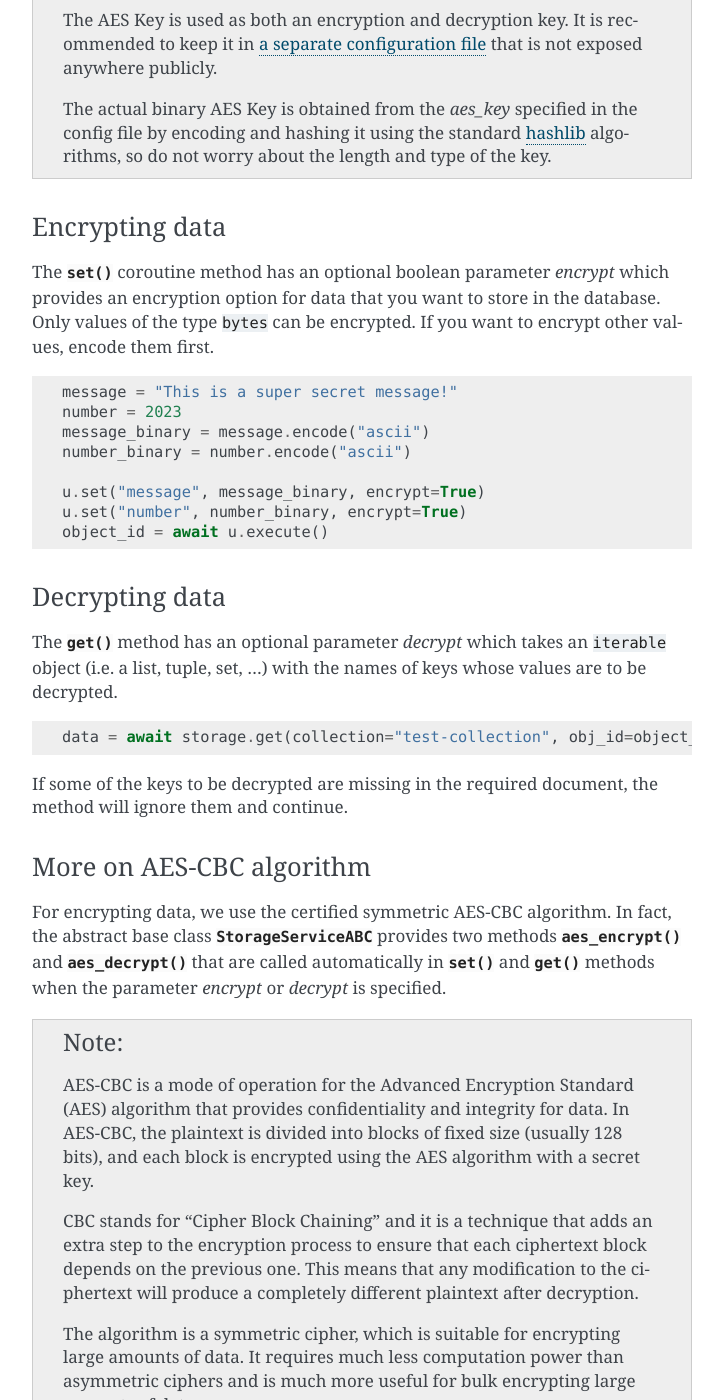
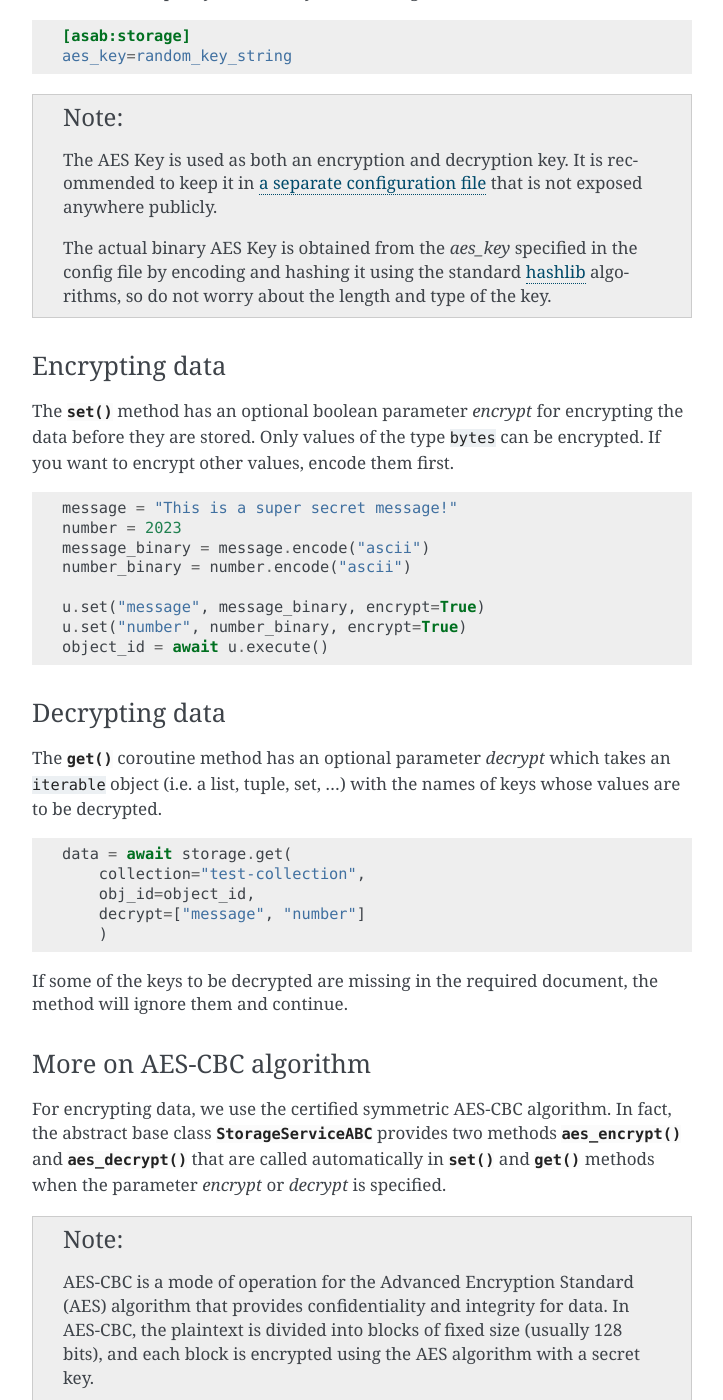
Before and after one commit to TeskaLabs/asab, a Sphinx documentation site: the page built from doc/asab/storage.rst, in a window 1280 px wide and 1400 px high, scrolled down 4566 px. Shown: the whole window, without its empty margins (388-1111 px from the left). Built offline with Sphinx 7.4.7, drawn with Linux system fonts in a browser that asks for light colours; some of the changed lines change nothing that is shown; some of the changed text lies outside the part shown.

Commit message:
line breakings and typos

```diff
--- a/doc/asab/storage.rst
+++ b/doc/asab/storage.rst
@@ -68,7 +68,10 @@
 
 .. code:: python
 
-    object_id = await u.execute(custom_data= {"foo": "bar"}, event_type="object_created")
+    object_id = await u.execute(
+        custom_data= {"foo": "bar"},
+        event_type="object_created"
+        )
 
 Getting a single object
 ~~~~~~~~~~~~~~~~~~~~~~~
@@ -97,7 +100,11 @@
 
 .. code:: python
 
-    u = storage.upsertor(gcollection="test-collection", obj_id=object_id, version=obj['_v']
+    u = storage.upsertor(
+        collection="test-collection",
+        obj_id=object_id,
+        version=obj['_v']
+    )
 
 We strongly recommend to read the version from the object such as above. That creates a soft lock on the record. It means that if the object is updated by other component in meanwhile, your upsertor will fail and you should retry the whole operation. The new objects should have a version set to 0, which is done by default.
 
@@ -223,7 +230,7 @@
 Encrypting data
 ~~~~~~~~~~~~~~~
 
-The :func:`set()` coroutine method has an optional boolean parameter `encrypt` which provides an encryption option for data that you want to store in the database. Only values of the type ``bytes`` can be encrypted. If you want to encrypt other values, encode them first.
+The :func:`set()` method has an optional boolean parameter `encrypt` for encrypting the data before they are stored. Only values of the type ``bytes`` can be encrypted. If you want to encrypt other values, encode them first.
 
 .. code:: python
 
@@ -239,11 +246,15 @@
 Decrypting data
 ~~~~~~~~~~~~~~~
 
-The :func:`get()` method has an optional parameter `decrypt` which takes an ``iterable`` object (i.e. a list, tuple, set, ...)  with the names of keys whose values are to be decrypted.
+The :func:`get()` coroutine method has an optional parameter `decrypt` which takes an ``iterable`` object (i.e. a list, tuple, set, ...)  with the names of keys whose values are to be decrypted.
 
 .. code:: python
 
-    data = await storage.get(collection="test-collection", obj_id=object_id, decrypt=["message", "number"])
+    data = await storage.get(
+        collection="test-collection",
+        obj_id=object_id,
+        decrypt=["message", "number"]
+        )
 
 If some of the keys to be decrypted are missing in the required document, the method will ignore them and continue.
 
```
